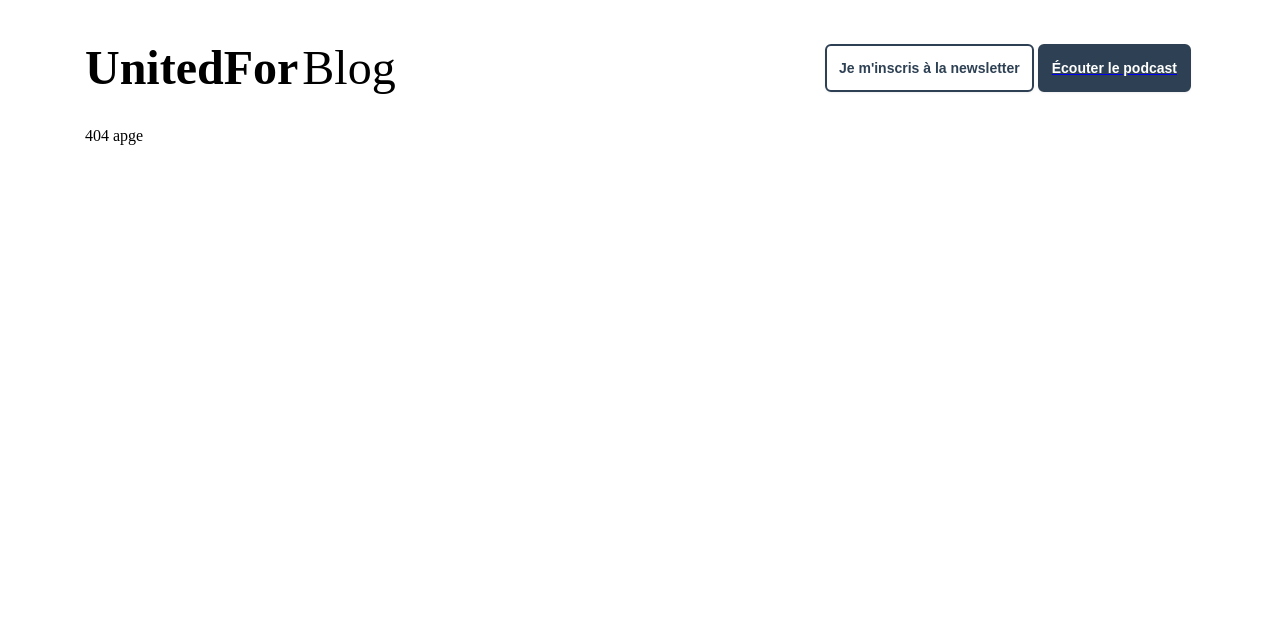
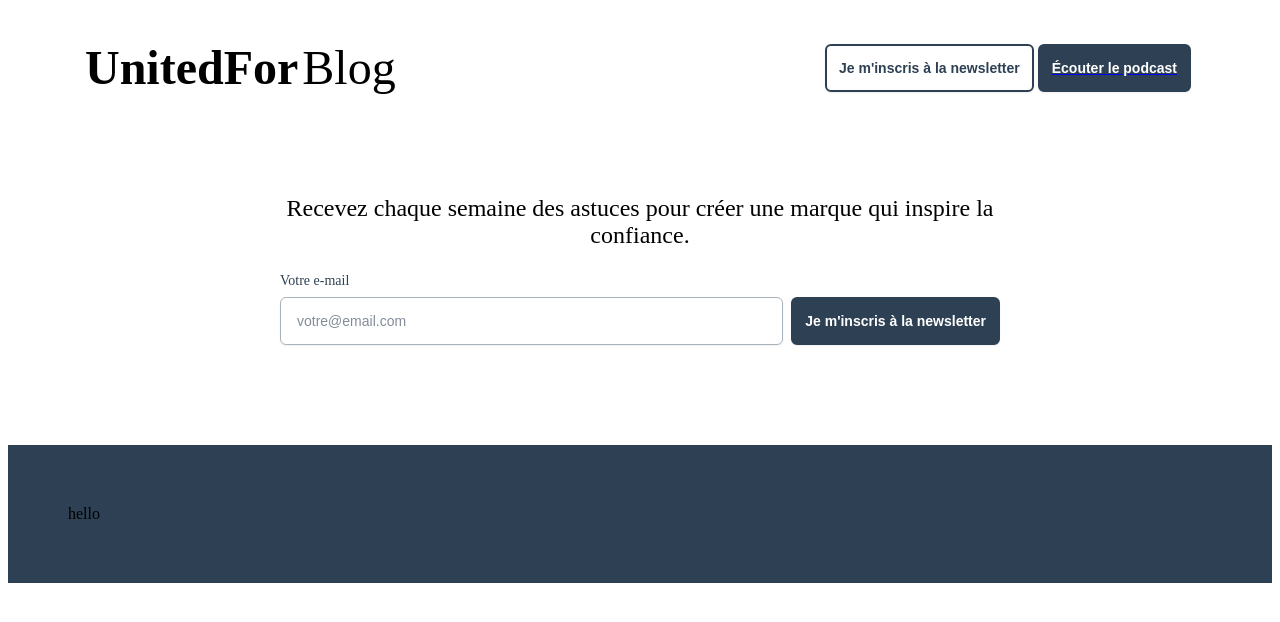
Before and after one commit to thanhtran0302/le-chronograph, a Next.js app: page /newsletter in a window 1280 px wide. Before the commit this address had no page. Shown: the top 622 px of the page. Built offline with nearby package versions, Linux system fonts and the light colour scheme; a web font is replaced by a local one.

Commit message:
Fix Prismic interfaces

```diff
--- /dev/null
+++ b/src/components/footer/Footer.styles.ts
@@ -0,0 +1,8 @@
+import styled from 'styled-components';
+import colors from '../../constants/colors';
+import spaces from '../../constants/spaces';
+
+export const Layout = styled.div`
+  padding: ${spaces[60]};
+  background: ${colors.dark[100]};
+`;
--- /dev/null
+++ b/src/components/footer/Footer.tsx
@@ -0,0 +1,6 @@
+import React, { FC } from 'react';
+import { Layout } from './Footer.styles';
+
+const Footer: FC = () => <Layout>hello</Layout>;
+
+export default Footer;
--- a/src/components/newsletterModalContent/NewsletterModalContent.styles.ts
+++ b/src/components/newsletterModalContent/NewsletterModalContent.styles.ts
@@ -1,5 +1,6 @@
 import styled from 'styled-components';
 import colors from '../../constants/colors';
+import paragraphs from '../../constants/paragraphs';
 import spaces from '../../constants/spaces';
 
 export const Layout = styled.form`
@@ -23,3 +24,8 @@ export const EmailSuccess = styled.div`
   color: ${colors.green[100]};
   font-weight: bold;
 `;
+
+export const NewsletterTitle = styled.div`
+  ${paragraphs.h3};
+  text-align: center;
+`;
--- a/src/components/newsletterModalContent/NewsletterModalContent.tsx
+++ b/src/components/newsletterModalContent/NewsletterModalContent.tsx
@@ -5,7 +5,8 @@ import Input, { InputTypes } from '../input/Input';
 import {
   Layout,
   EmailError,
-  EmailSuccess
+  EmailSuccess,
+  NewsletterTitle
 } from './NewsletterModalContent.styles';
 import Loader from '../loader/Loader';
 import { isEmail } from '../../utils/global';
@@ -53,6 +54,7 @@ const NewsletterModalContent: FC = () => {
   return (
     <Fragment>
       {isLoading && <Loader text={'Enregistrement en cours...'} />}
+      <NewsletterTitle>{t('receiveTipsToBuildBrand')}</NewsletterTitle>
       <Layout onSubmit={onSubmit}>
         <Input
           type={InputTypes.EMAIL}
--- a/src/components/singlePost/SinglePost.styles.ts
+++ b/src/components/singlePost/SinglePost.styles.ts
@@ -86,11 +86,6 @@ export const PostContent = styled.div`
   }
 `;
 
-export const NewsletterTitle = styled.div`
-  ${paragraphs.h3};
-  text-align: center;
-`;
-
 export const NewsletterContainer = styled.div`
   margin-top: ${spaces[100]};
   grid-column-start: 4;
--- a/src/components/singlePost/SinglePost.tsx
+++ b/src/components/singlePost/SinglePost.tsx
@@ -3,7 +3,6 @@ import {
   BackArrowContainer,
   Layout,
   NewsletterContainer,
-  NewsletterTitle,
   PostAuthor,
   PostAuthorAndDateContainer,
   PostContent,
@@ -50,10 +49,6 @@ const SinglePost: FC<SinglePostProps> = ({ post }) => {
         </PostCoverImageContainer>
         <PostContent>{content}</PostContent>
         <NewsletterContainer>
-          <NewsletterTitle>
-            Recevez chaque semaine des astuces pour créer une marque qui inspire
-            la confiance.
-          </NewsletterTitle>
           <NewsletterModalContent />
         </NewsletterContainer>
       </Layout>
--- a/src/pages/_app.tsx
+++ b/src/pages/_app.tsx
@@ -1,5 +1,6 @@
 import '../i18n';
 import '../css/nprogress.css';
+
 import React, { FC, Fragment } from 'react';
 import { AppProps } from 'next/app';
 import { Container } from 'react-grid-system';
@@ -12,6 +13,7 @@ import NewsletterModalContent from '../components/newsletterModalContent/Newslet
 import { useTranslation, UseTranslationResponse } from 'react-i18next';
 import Router from 'next/router';
 import NProgress from 'nprogress';
+import Footer from '../components/footer/Footer';
 
 NProgress.configure({ showSpinner: false, trickleSpeed: 100, minimum: 0.2 });
 Router.events.on('routeChangeStart', () => NProgress.start());
@@ -35,13 +37,13 @@ const CustomApp: FC<AppProps> = ({ Component, pageProps }) => {
       </Head>
       {createModal({
         title: t('createBrandThatPeopleLove'),
-        subtitle: t('receiveTipsToBuildBrand'),
         content: <NewsletterModalContent />
       })}
       <Container style={{ paddingTop: spaces[32], paddingBottom: spaces[100] }}>
         <NavBar openModal={openModal} />
         <Component {...pageProps} />
       </Container>
+      <Footer />
     </Fragment>
   );
 };
--- /dev/null
+++ b/src/pages/newsletter.tsx
@@ -0,0 +1,15 @@
+import React, { FC } from 'react';
+import { Col, Container, Row } from 'react-grid-system';
+import NewsletterModalContent from '../components/newsletterModalContent/NewsletterModalContent';
+import spaces from '../constants/spaces';
+
+export const Newsletter: FC = () =>
+  (
+    <Container style={{ marginTop: spaces[100] }}>
+      <Col style={{ margin: 'auto' }} sm={8}>
+        <NewsletterModalContent />
+      </Col>
+    </Container>
+  );
+
+export default Newsletter;
```
